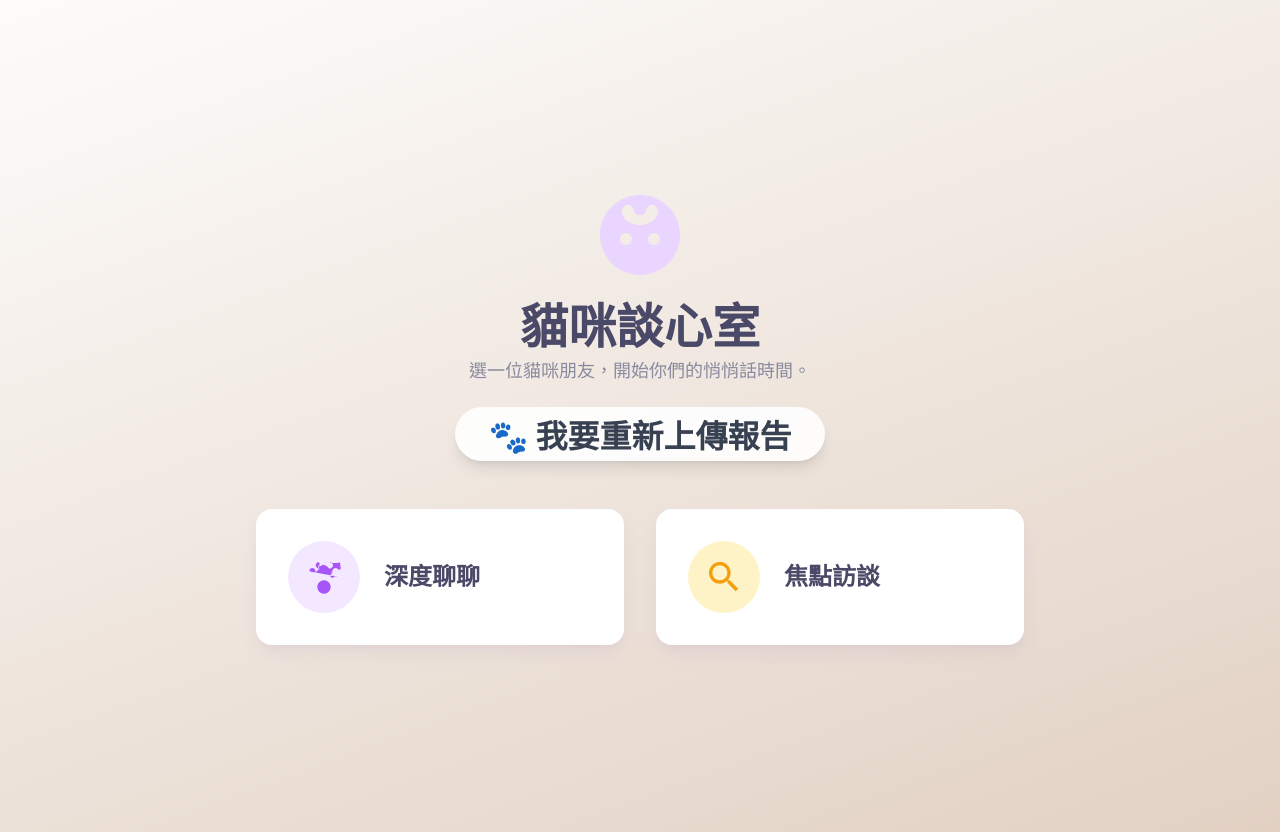
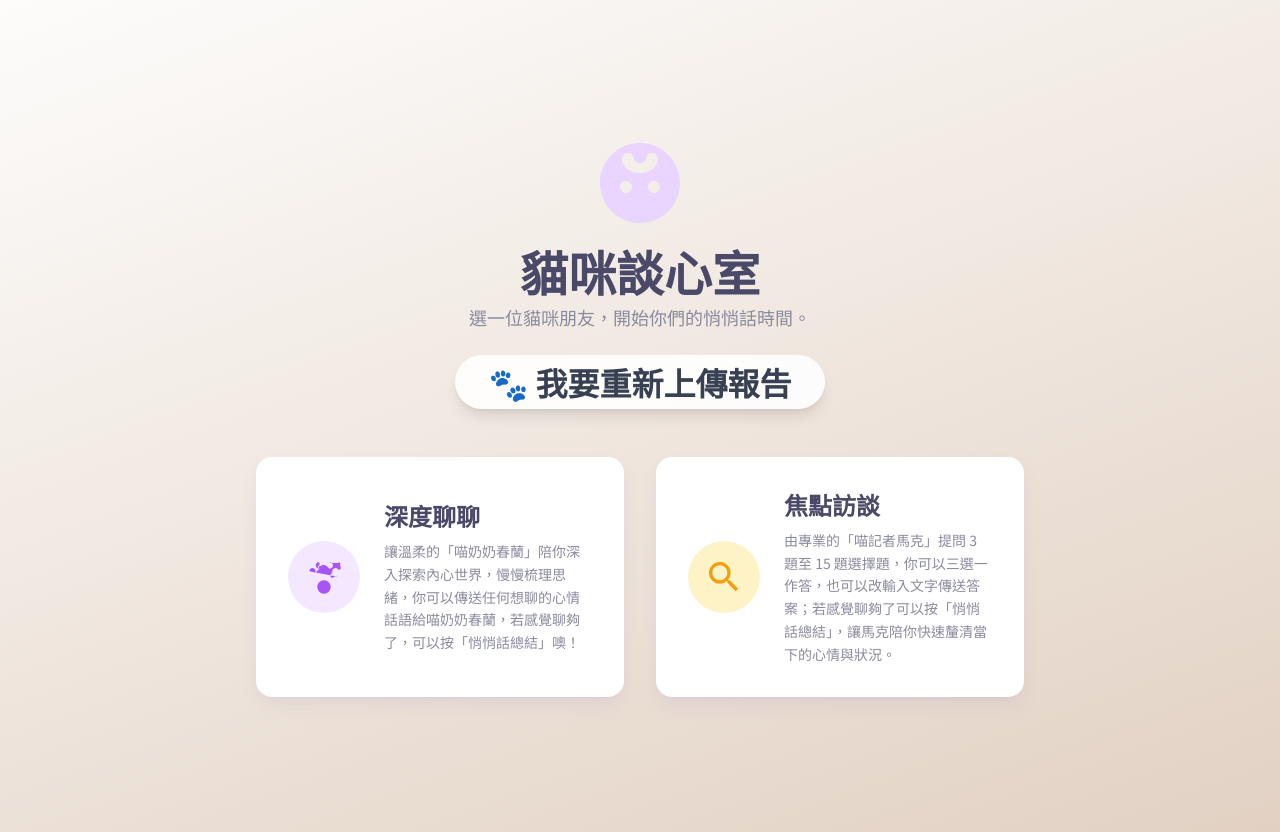
Before and after one commit to zerocamerace/meow-for-gcp-1002, a Flask app: template templates/psychology_test.html in a window 1280 px wide. Run offline with Flask 3, Linux system fonts and the light colour scheme; the template is opened without the code that fills it, so the values that code supplies are empty; some libraries are stand-ins or nearby versions.

Commit message:
10/4修改聊天頭貼和動畫+放大字跟輸入框

```diff
--- a/app.py
+++ b/app.py
@@ -1407,5 +1407,19 @@ def generate_card():
 
 if __name__ == "__main__":
     # 若要列印路由表，可在這裡印出（避免 Flask 3 的 before_first_request）
-    # logging.debug("URL Map:\n" + "\n".join([str(r) for r in app.url_map.iter_rules()]))
-    app.run(debug=True)
+    # logging.debug("URL Map: %s", list(app.url_map.iter_rules()))
+    port = int(os.environ.get("FLASK_RUN_PORT", 5001))
+    host = os.environ.get("FLASK_RUN_HOST", "0.0.0.0")
+
+    # === GALING 10/02 ngrok測試用 開始 ===
+    use_ngrok = os.environ.get("USE_NGROK") == "1"
+    if use_ngrok:
+        try:
+            from pyngrok import ngrok
+            public_url = ngrok.connect(port, "http")
+            logging.info("ngrok tunnel started: %s", public_url)
+        except Exception as ngrok_error:
+            logging.error("Failed to start ngrok tunnel: %s", ngrok_error)
+    # === GALING 10/02 ngrok測試用 結束 ===
+
+    app.run(host=host, port=port, debug=True)
--- a/templates/psychology_test.html
+++ b/templates/psychology_test.html
@@ -121,14 +226,16 @@
                     <div class="bg-purple-100 p-4 rounded-full"><svg class="w-10 h-10 text-purple-500" viewBox="0 0 24 24" fill="currentColor"><path d="M19.78,11.73c-0.39-0.39-1.02-0.39-1.41,0l-0.09,0.09C17.91,12.2,17.5,12.5,17,12.5c-0.46,0-0.86-0.26-1.06-0.64 c-0.33-0.63-0.01-1.41,0.62-1.74l0.16-0.08c-0.12-0.53-0.30-1.04-0.54-1.51c-0.78-1.52-2.02-2.76-3.54-3.54 c-0.47-0.24-0.98-0.42-1.51-0.54l-0.08,0.16c-0.33,0.63-1.11,0.95-1.74,0.62C8.6,7.14,8.34,6.74,8.34,6.27 c0-0.50,0.30-0.91,0.69-1.27l0.09-0.09c0.39-0.39,0.39-1.02,0-1.41c-0.39-0.39-1.02-0.39-1.41,0l-0.09,0.09 C7.20,4,7,4.54,7,5c0,1.10,0.90,2,2,2c0.23,0,0.45-0.04,0.66-0.11L9.50,7.17C8.50,7.50,7.50,8.50,7.17,9.50L6.89,9.34 C6.96,9.13,7,8.90,7,8.67c0-1.10-0.90-2-2-2c-0.46,0-0.99,0.20-1.32,0.53L3.59,7.29C3.20,7.68,3.20,8.31,3.59,8.71z M15.29,3.59 c0.39-0.39,1.02-0.39,1.41,0l0.09,0.09C17.18,4,17.40,4.54,17.40,5c0,1.10-0.90,2-2,2c-0.23,0-0.45-0.04-0.66-0.11L14.50,7.17 c1,0.33,2,1.33,2.33,2.33l0.28-0.16C17.04,9.13,17,8.90,17,8.67c0-1.10,0.90-2,2-2c0.46,0,0.99,0.20,1.32,0.53l0.09,0.09 c0.39,0.39,1.02,0.39,1.41,0c0.39-0.39,0.39-1.02,0-1.41L21.71,3.59C21.32,3.20,20.78,3.20,20.39,3.59z M12,14c-2.21,0-4,1.79-4,4 s1.79,4,4,4s4-1.79,4-4S14.21,14,12,14z"/></svg></div>
                     <div class="flex-1">
                         <h2 class="text-2xl font-bold">深度聊聊</h2>
-                        <p class="text-[var(--text-secondary)] text-sm max-h-0 opacity-0 group-hover:max-h-40 group-hover:opacity-100 overflow-hidden transition-all duration-300 mt-1">讓溫柔的「喵奶奶」陪你深入探索內心世界，慢慢梳理思緒。</p>
+                        <!-- GALING 修改描述位置+新增綽號 10/04 -->
+                        <p class="text-[var(--text-secondary)] text-sm mt-2 leading-relaxed">讓溫柔的「喵奶奶春蘭」陪你深入探索內心世界，慢慢梳理思緒，你可以傳送任何想聊的心情話語給喵奶奶春蘭，若感覺聊夠了，可以按「悄悄話總結」噢！</p>
                     </div>
                 </button>
                 <button onclick="selectMode('quick-qa')" class="group bg-[var(--bg-secondary)] p-8 rounded-2xl custom-shadow-lg hover:shadow-2xl hover:-translate-y-1.5 transition-all text-left flex items-center gap-6">
                     <div class="bg-amber-100 p-4 rounded-full"><svg class="w-10 h-10 text-amber-500" viewBox="0 0 24 24" fill="currentColor"><path d="M15.5,14h-0.79l-0.28-0.27c1.2-1.4,1.82-3.31,1.48-5.34c-0.47-2.78-2.79-5-5.59-5.34c-4.23-0.52-7.79,3.04-7.27,7.27 c0.34,2.8,2.56,5.12,5.34,5.59c2.03,0.34,3.94-0.28,5.34-1.48L14,14.47V15.5l5,5l1.5-1.5L15.5,14z M9.5,14C7.01,14,5,11.99,5,9.5 C5,7.01,7.01,5,9.5,5S14,7.01,14,9.5C14,11.99,11.99,14,9.5,14z"/></svg></div>
                     <div class="flex-1">
                         <h2 class="text-2xl font-bold">焦點訪談</h2>
-                        <p class="text-[var(--text-secondary)] text-sm max-h-0 opacity-0 group-hover:max-h-40 group-hover:opacity-100 overflow-hidden transition-all duration-300 mt-1">由專業的「喵記者」引導，快速釐清當下的心情與狀況。</p>
+                        <!-- GALING 修改描述位置+新增綽號 10/04 -->
+                        <p class="text-[var(--text-secondary)] text-sm mt-2 leading-relaxed">由專業的「喵記者馬克」提問 3 題至 15 題選擇題，你可以三選一作答，也可以改輸入文字傳送答案；若感覺聊夠了可以按「悄悄話總結」，讓馬克陪你快速釐清當下的心情與狀況。</p>
                     </div>
                 </button>
             </div>
@@ -141,7 +248,7 @@
                     <svg xmlns="http://www.w3.org/2000/svg" width="24" height="24" viewBox="0 0 24 24" fill="none" stroke="currentColor" stroke-width="2" stroke-linecap="round" stroke-linejoin="round"><path d="M19 12H5M12 19l-7-7 7-7"/></svg>
                 </button>
                 <div class="flex-grow">
-                    <h1 id="dashboard-title" class="text-xl font-bold text-slate-700">與 喵奶奶 深度聊聊</h1>
+                    <h1 id="dashboard-title" class="text-xl font-bold text-slate-700">與 喵奶奶春蘭 深度聊聊</h1>
                     <div id="progress-bar-container" class="w-full bg-gray-200 rounded-full h-1.5 mt-1.5">
                         <div id="progress-bar-fill" class="bg-[var(--accent-primary)] h-1.5 rounded-full transition-all duration-500" style="width: 0%"></div>
                     </div>
@@ -157,10 +264,13 @@
                         <!-- Quick replies will be injected here -->
                     </div>
                     <div class="p-4 border-t border-gray-100">
-                        <div class="flex items-center gap-3">
-                            <textarea id="message-input" rows="1" class="w-full p-3 border-gray-200 border rounded-lg focus:outline-none focus:ring-2 focus:ring-[var(--accent-primary)] transition-all" placeholder="說點什麼吧... (Ctrl+Enter 送出)"></textarea>
-                            <button onclick="sendMessage()" class="bg-[var(--accent-primary)] text-white p-3 rounded-lg hover:bg-[var(--accent-primary-hover)] transition-all disabled:bg-gray-400 disabled:cursor-not-allowed" id="send-button">
-                                <svg class="w-6 h-6" viewBox="0 0 24 24" fill="currentColor"><path d="M12 2C6.48 2 2 6.48 2 12s4.48 10 10 10 10-4.48 10-10S17.52 2 12 2zm3.5 12.5c-.83 0-1.5-.67-1.5-1.5s.67-1.5 1.5-1.5 1.5.67 1.5 1.5-.67 1.5-1.5 1.5zm-7 0c-.83 0-1.5-.67-1.5-1.5s.67-1.5 1.5-1.5 1.5.67 1.5 1.5-.67 1.5-1.5 1.5z"/></svg>
+                        <!-- GALING 10/02 對話框尺寸調大 -->
+                        <div class="flex items-center gap-3 chat-input-wrapper w-full">
+                            <!-- 10/02Galing修改 自動偵測裝置 電腦/筆電Ctrl+Enter送出 -->
+                            <textarea id="message-input" rows="1" class="w-full p-3 border-gray-200 border rounded-lg focus:outline-none focus:ring-2 focus:ring-[var(--accent-primary)] transition-all" placeholder="說點什麼吧... 按右邊按鈕送出訊息"></textarea>
+                            <!-- GALING 10/03 貓爪按鈕動畫 -->
+                            <button onclick="sendMessage()" class="paw-button" id="send-button" type="button" aria-label="送出訊息">
+                                <span id="send-icon" class="send-icon paw">🐾</span>
                             </button>
                         </div>
                     </div>
@@ -221,6 +331,7 @@
         const chatHistory = document.getElementById('chat-history');
         const messageInput = document.getElementById('message-input');
         const sendButton = document.getElementById('send-button');
+        const sendIcon = document.getElementById('send-icon');
         const quickRepliesContainer = document.getElementById('quick-replies-container');
         const reportSummary = document.getElementById('report-summary');
         const confirmModal = document.getElementById('confirm-modal');
@@ -248,9 +359,53 @@
             'deep-chat': ["奶奶正在為你泡一杯熱茶...", "讓我想想... 哎呀，毛線球滾到哪去了？", "別急，溫暖的話語需要慢慢醞釀。"],
             'quick-qa': ["稿子正在快速編輯中！", "獨家消息！你的心情頭條即將發布！", "正在確認消息來源，請稍候..."]
         };
+        const PAW_STAMP_DURATION = 600; // GALING 10/04 發送按鈕動畫時間 (ms)
+
+        const GRANDMA_PULSE_DURATION = 800; // GALING 10/03 喵奶奶脈衝動畫時間 (ms)
+
+
+
+
+        // GALING 調整喵奶奶頭像動畫 10/04
+        const grandmaAvatarUrl = "{{ url_for('static', filename='grandma.jpg') }}";
+        const reportAvatarUrl = "{{ url_for('static', filename='reporter.jpg') }}";
+
+
+        // 10/02Galing修改 自動偵測裝置 電腦/筆電Ctrl+Enter送出
+        const DESKTOP_PLACEHOLDER_MESSAGE = "說點什麼吧... (Ctrl+Enter 送出)";
+        const MOBILE_PLACEHOLDER_MESSAGE = "說點什麼吧... 按右邊按鈕送出訊息";
+        let isDesktopDevice = false;
+        let resolvedPlaceholderText = MOBILE_PLACEHOLDER_MESSAGE;
+
+        // 10/02Galing修改 自動偵測裝置 電腦/筆電Ctrl+Enter送出
+        function detectDesktopDevice() {
+            try {
+                if (window.matchMedia && window.matchMedia("(pointer: fine)").matches && (!navigator.maxTouchPoints || navigator.maxTouchPoints <= 1)) {
+                    return true;
+                }
+                if (navigator.maxTouchPoints && navigator.maxTouchPoints > 1) {
+                    return false;
+                }
+                const ua = (navigator.userAgent || "").toLowerCase();
+                if (/(android|iphone|ipad|mobile|tablet)/i.test(ua)) {
+                    return false;
+                }
+                if (/(windows|macintosh|linux|x11)/i.test(ua)) {
+                    return true;
+                }
+            } catch (error) {
+                console.warn("Device detection failed", error);
+            }
+            return false;
+        }
 
         // --- Initialization ---
         document.addEventListener('DOMContentLoaded', () => {
+            // 10/02Galing修改 自動偵測裝置 電腦/筆電Ctrl+Enter送出
+            isDesktopDevice = detectDesktopDevice();
+            resolvedPlaceholderText = isDesktopDevice ? DESKTOP_PLACEHOLDER_MESSAGE : MOBILE_PLACEHOLDER_MESSAGE;
+            messageInput.placeholder = resolvedPlaceholderText;
+
             messageInput.addEventListener('keydown', (e) => {
                 if (e.key === 'Enter' && (e.metaKey || e.ctrlKey)) {
                     e.preventDefault();
@@ -284,8 +439,22 @@
         function selectMode(mode) {
             appState.mode = mode;
             resetState();
+            appState.qaQuestionCount = 0;
+            appState.isMaxQaReached = false;
+            appState.hasShownMaxQaReminder = false;
 
-            dashboardTitle.textContent = mode === 'deep-chat' ? '與 喵奶奶 深度聊聊' : '與 喵記者 焦點訪談';
+            dashboardTitle.textContent = mode === 'deep-chat' ? '與 喵奶奶春蘭 深度聊聊' : '與 喵記者馬克 焦點訪談';
+            if (sendIcon) {
+                if (mode === 'deep-chat') {
+                    sendIcon.textContent = '🐾';
+                    sendIcon.classList.remove('mic');
+                    sendIcon.classList.add('paw');
+                } else {
+                    sendIcon.textContent = '🎙️';
+                    sendIcon.classList.remove('paw');
+                    sendIcon.classList.add('mic');
+                }
+            }
 
             selectionView.classList.add('opacity-0', 'scale-95');
             setTimeout(() => {
@@ -394,9 +563,17 @@
         function resetUI() {
             chatHistory.innerHTML = '';
             messageInput.value = '';
+            // 10/02Galing修改 自動偵測裝置 電腦/筆電Ctrl+Enter送出
+            messageInput.placeholder = resolvedPlaceholderText;
             quickRepliesContainer.innerHTML = '';
             reportSummary.textContent = '完成對話後，這裡會出現一份暖心總結。';
             updateProgressBar(0);
+
+            if (sendIcon) {
+                sendIcon.textContent = '🐾';
+                sendIcon.classList.remove('mic');
+                sendIcon.classList.add('paw');
+            }
 
             // 移除生成貓咪圖卡按鈕
             const existingButton = document.getElementById('generate-card-button');
@@ -417,7 +594,7 @@
 
             if (appState.mode === 'quick-qa') {
                 const initialModelMessage = {
-                    nextPrompt: "你好！我是喵記者，對什麼事感到好奇呢？我們來聊聊吧！",
+                    nextPrompt: "你好！我是喵記者馬克，對什麼事感到好奇呢？我們來聊聊吧！",
                     quickReplies: ["工作", "健康", "人際關係"],
                 };
                 addMessage('gemini', initialModelMessage.nextPrompt);
@@ -425,14 +602,19 @@
                 appState.conversationHistory.push({ role: 'model', parts: [{ text: JSON.stringify(initialModelMessage) }] });
 
             } else {
-                 addMessage('gemini', "孩子，你好啊。我是喵奶奶，心裡有什麼事，都可以跟我慢慢說。");
-                 appState.conversationHistory.push({ role: 'model', parts: [{ text: JSON.stringify({nextPrompt: "孩子，你好啊。我是喵奶奶，心裡有什麼事，都可以跟我慢慢說。"}) }] });
+                 addMessage('gemini', "孩子，你好啊。我是喵奶奶春蘭，心裡有什麼事，都可以跟我慢慢說。");
+                 appState.conversationHistory.push({ role: 'model', parts: [{ text: JSON.stringify({nextPrompt: "孩子，你好啊。我是喵奶奶春蘭，心裡有什麼事，都可以跟我慢慢說。"}) }] });
             }
         }
 
         async function sendMessage(quickReplyText = null) {
             const text = quickReplyText || messageInput.value.trim();
             if (!text || appState.isLoading) return;
+
+            sendButton.classList.add('is-sending');
+            setTimeout(() => {
+                sendButton.classList.remove('is-sending');
+            }, PAW_STAMP_DURATION);
 
             addMessage('user', text);
             messageInput.value = '';
@@ -794,38 +977,66 @@
             const messageWrapper = document.createElement('div');
             messageWrapper.className = `flex items-end gap-2 max-w-[85%] chat-bubble ${sender === 'user' ? 'self-end flex-row-reverse' : 'self-start'}`;
 
-            const icon = document.createElement('div');
-            icon.className = 'w-8 h-8 rounded-full flex-shrink-0';
-
             const bubble = document.createElement('div');
             bubble.className = `p-3 rounded-2xl`;
+            bubble.classList.add('chat-message');
+
+            let avatarElement = null;
 
             if (sender === 'user') {
-                icon.classList.add('bg-gray-200');
-                icon.innerHTML = `<svg class="w-full h-full text-gray-500 p-1.5" viewBox="0 0 24 24" fill="currentColor"><path d="M12 12c2.21 0 4-1.79 4-4s-1.79-4-4-4-4 1.79-4 4 1.79 4 4 4zm0 2c-2.67 0-8 1.34-8 4v2h16v-2c0-2.66-5.33-4-8-4z"/></svg>`;
+                const userIcon = document.createElement('div');
+                userIcon.className = 'w-8 h-8 rounded-full flex-shrink-0 bg-gray-200';
+                userIcon.innerHTML = `<svg class="w-full h-full text-gray-500 p-1.5" viewBox="0 0 24 24" fill="currentColor"><path d="M12 12c2.21 0 4-1.79 4-4s-1.79-4-4-4-4 1.79-4 4 1.79 4 4 4zm0 2c-2.67 0-8 1.34-8 4v2h16v-2c0-2.66-5.33-4-8-4z"/></svg>`;
                 bubble.classList.add('bg-[var(--user-bubble)]', 'text-[var(--text-primary)]', 'rounded-br-none');
                 bubble.textContent = text;
-            } else { // gemini
-                icon.classList.add(appState.mode === 'deep-chat' ? 'bg-purple-100' : 'bg-amber-100');
-                const catIcon = appState.mode === 'deep-chat' ?
-                    `<svg class="w-full h-full text-purple-500 p-1" viewBox="0 0 24 24" fill="currentColor"><path d="M19.78,11.73c-0.39-0.39-1.02-0.39-1.41,0l-0.09,0.09C17.91,12.2,17.5,12.5,17,12.5c-0.46,0-0.86-0.26-1.06-0.64 c-0.33-0.63-0.01-1.41,0.62-1.74l0.16-0.08c-0.12-0.53-0.30-1.04-0.54-1.51c-0.78-1.52-2.02-2.76-3.54-3.54 c-0.47-0.24-0.98-0.42-1.51-0.54l-0.08,0.16c-0.33,0.63-1.11,0.95-1.74,0.62C8.6,7.14,8.34,6.74,8.34,6.27 c0-0.50,0.30-0.91,0.69-1.27l0.09-0.09c0.39-0.39,0.39-1.02,0-1.41c-0.39-0.39-1.02-0.39-1.41,0l-0.09,0.09 C7.20,4,7,4.54,7,5c0,1.10,0.90,2,2,2c0.23,0,0.45-0.04,0.66-0.11L9.50,7.17C8.50,7.50,7.50,8.50,7.17,9.50L6.89,9.34 C6.96,9.13,7,8.90,7,8.67c0-1.10-0.90-2-2-2c-0.46,0-0.99,0.20-1.32,0.53L3.59,7.29C3.20,7.68,3.20,8.31,3.59,8.71z M15.29,3.59 c0.39-0.39,1.02-0.39,1.41,0l0.09,0.09C17.18,4,17.40,4.54,17.40,5c0,1.10-0.90,2-2,2c-0.23,0-0.45-0.04-0.66-0.11L14.50,7.17 c1,0.33,2,1.33,2.33,2.33l0.28-0.16C17.04,9.13,17,8.90,17,8.67c0-1.10,0.90-2,2-2c0.46,0,0.99,0.20,1.32,0.53l0.09,0.09 c0.39,0.39,1.02,0.39,1.41,0c0.39-0.39,0.39-1.02,0-1.41L21.71,3.59C21.32,3.20,20.78,3.20,20.39,3.59z M12,14c-2.21,0-4,1.79-4,4 s1.79,4,4,4s4-1.79,4-4S14.21,14,12,14z"/></svg>` :
-                    `<svg class="w-full h-full text-amber-500 p-1" viewBox="0 0 24 24" fill="currentColor"><path d="M15.5,14h-0.79l-0.28-0.27c1.2-1.4,1.82-3.31,1.48-5.34c-0.47-2.78-2.79-5-5.59-5.34c-4.23-0.52-7.79,3.04-7.27,7.27 c0.34,2.8,2.56,5.12,5.34,5.59c2.03,0.34,3.94-0.28,5.34-1.48L14,14.47V15.5l5,5l1.5-1.5L15.5,14z M9.5,14C7.01,14,5,11.99,5,9.5 C5,7.01,7.01,5,9.5,5S14,7.01,14,9.5C14,11.99,11.99,14,9.5,14z"/></svg>`;
-                icon.innerHTML = catIcon;
+                avatarElement = userIcon;
+            } else { // model
                 bubble.classList.add('bg-[var(--gemini-bubble)]', 'text-[var(--text-primary)]', 'rounded-bl-none', 'border', 'border-gray-100');
                 bubble.textContent = text;
+
+                if (appState.mode === 'deep-chat') {
+                    // GALING 調整喵奶奶頭像動畫 10/04
+                    const grandmaImg = document.createElement('img');
+                    grandmaImg.src = grandmaAvatarUrl;
+                    grandmaImg.alt = '喵奶奶春蘭';
+                    grandmaImg.className = 'grandma-avatar';
+                    avatarElement = grandmaImg;
+                } else {
+                    // GALING 脈衝動畫 10-04 喵記者馬克頭像
+                    const reporterImg = document.createElement('img');
+                    reporterImg.src = reportAvatarUrl;
+                    reporterImg.alt = '喵記者馬克';
+                    reporterImg.className = 'reporter-avatar';
+                    avatarElement = reporterImg;
+                }
             }
 
-            messageWrapper.appendChild(icon);
+            if (avatarElement) {
+                messageWrapper.appendChild(avatarElement);
+            }
+
             messageWrapper.appendChild(bubble);
             chatHistory.appendChild(messageWrapper);
             chatHistory.scrollTop = chatHistory.scrollHeight;
+
+            if (sender !== 'user' && avatarElement) {
+                const shouldPulse = (appState.mode === 'deep-chat' && avatarElement.classList.contains('grandma-avatar')) ||
+                    (appState.mode === 'quick-qa' && avatarElement.classList.contains('reporter-avatar'));
+                if (shouldPulse) {
+                    // GALING 脈衝動畫 10-04
+                    triggerAvatarPulse(avatarElement);
+                }
+            }
         }
 
-        function setLoading(isLoading, customMessage = null) {
+
+function setLoading(isLoading, customMessage = null) {
             appState.isLoading = isLoading;
             sendButton.disabled = isLoading;
             messageInput.disabled = isLoading;
-            messageInput.placeholder = isLoading ? "貓咪正在思考中..." : "說點什麼吧... (Ctrl+Enter 送出)";
+            // 10/02Galing修改 自動偵測裝置 電腦/筆電Ctrl+Enter送出
+            const nextPlaceholder = isLoading ? "貓咪正在思考中..." : resolvedPlaceholderText;
+            messageInput.placeholder = nextPlaceholder;
 
             const existingLoader = document.getElementById('loading-indicator');
             if (existingLoader) {
@@ -837,29 +1048,50 @@
                 messageWrapper.id = 'loading-indicator';
                 messageWrapper.className = 'flex items-center gap-3 self-start chat-bubble';
 
-                const icon = document.createElement('div');
-                icon.className = `w-8 h-8 rounded-full flex-shrink-0 ${appState.mode === 'deep-chat' ? 'bg-purple-100' : 'bg-amber-100'}`;
-                const catIcon = appState.mode === 'deep-chat' ?
-                    `<svg class="w-full h-full text-purple-500 p-1" viewBox="0 0 24 24" fill="currentColor"><path d="M19.78,11.73c-0.39-0.39-1.02-0.39-1.41,0l-0.09,0.09C17.91,12.2,17.5,12.5,17,12.5c-0.46,0-0.86-0.26-1.06-0.64 c-0.33-0.63-0.01-1.41,0.62-1.74l0.16-0.08c-0.12-0.53-0.30-1.04-0.54-1.51c-0.78-1.52-2.02-2.76-3.54-3.54 c-0.47-0.24-0.98-0.42-1.51-0.54l-0.08,0.16c-0.33,0.63-1.11,0.95-1.74,0.62C8.6,7.14,8.34,6.74,8.34,6.27 c0-0.50,0.30-0.91,0.69-1.27l0.09-0.09c0.39-0.39,0.39-1.02,0-1.41c-0.39-0.39-1.02-0.39-1.41,0l-0.09,0.09 C7.20,4,7,4.54,7,5c0,1.10,0.90,2,2,2c0.23,0,0.45-0.04,0.66-0.11L9.50,7.17C8.50,7.50,7.50,8.50,7.17,9.50L6.89,9.34 C6.96,9.13,7,8.90,7,8.67c0-1.10-0.90-2-2-2c-0.46,0-0.99,0.20-1.32,0.53L3.59,7.29C3.20,7.68,3.20,8.31,3.59,8.71z M15.29,3.59 c0.39-0.39,1.02-0.39,1.41,0l0.09,0.09C17.18,4,17.40,4.54,17.40,5c0,1.10-0.90,2-2,2c-0.23,0-0.45-0.04-0.66-0.11L14.50,7.17 c1,0.33,2,1.33,2.33,2.33l0.28-0.16C17.04,9.13,17,8.90,17,8.67c0-1.10,0.90-2,2-2c0.46,0,0.99,0.20,1.32,0.53l0.09,0.09 c0.39,0.39,1.02,0.39,1.41,0c0.39-0.39,0.39-1.02,0-1.41L21.71,3.59C21.32,3.20,20.78,3.20,20.39,3.59z M12,14c-2.21,0-4,1.79-4,4 s1.79,4,4,4s4-1.79,4-4S14.21,14,12,14z"/></svg>` :
-                    `<svg class="w-full h-full text-amber-500 p-1" viewBox="0 0 24 24" fill="currentColor"><path d="M15.5,14h-0.79l-0.28-0.27c1.2-1.4,1.82-3.31,1.48-5.34c-0.47-2.78-2.79-5-5.59-5.34c-4.23-0.52-7.79,3.04-7.27,7.27 c0.34,2.8,2.56,5.12,5.34,5.59c2.03,0.34,3.94-0.28,5.34-1.48L14,14.47V15.5l5,5l1.5-1.5L15.5,14z M9.5,14C7.01,14,5,11.99,5,9.5 C5,7.01,7.01,5,9.5,5S14,7.01,14,9.5C14,11.99,11.99,14,9.5,14z"/></svg>`;
-                icon.innerHTML = catIcon;
+                let loaderAvatar = null;
+                if (appState.mode === 'deep-chat') {
+                    // GALING 調整喵奶奶頭像動畫 10/04
+                    const grandmaImg = document.createElement('img');
+                    grandmaImg.src = grandmaAvatarUrl;
+                    grandmaImg.alt = '喵奶奶春蘭';
+                    grandmaImg.className = 'grandma-avatar';
+                    loaderAvatar = grandmaImg;
+                } else {
+                    // GALING 脈衝動畫 10-04 喵記者馬克頭像
+                    const reporterImg = document.createElement('img');
+                    reporterImg.src = reportAvatarUrl;
+                    reporterImg.alt = '喵記者馬克';
+                    reporterImg.className = 'reporter-avatar';
+                    loaderAvatar = reporterImg;
+                }
 
                 const bubble = document.createElement('div');
                 bubble.className = 'p-3 rounded-2xl bg-[var(--gemini-bubble)] border border-gray-100 flex items-center gap-3';
                 const dots = document.createElement('div');
                 dots.className = 'dot-flashing';
                 const loadingText = document.createElement('span');
-                loadingText.className = 'text-sm text-[var(--text-secondary)] italic';
-                const messages = loadingMessages[appState.mode] || ["請稍候..."];
+                loadingText.className = 'text-sm text-[var(--text-secondary)] italic chat-message';
+                const messages = loadingMessages[appState.mode] || ['請稍候...'];
                 loadingText.textContent = customMessage || messages[Math.floor(Math.random() * messages.length)];
 
                 bubble.appendChild(dots);
                 bubble.appendChild(loadingText);
-                messageWrapper.appendChild(icon);
+                if (loaderAvatar) {
+                    messageWrapper.appendChild(loaderAvatar);
+                }
                 messageWrapper.appendChild(bubble);
                 chatHistory.appendChild(messageWrapper);
                 chatHistory.scrollTop = chatHistory.scrollHeight;
             }
+        }
+
+                // GALING 脈衝動畫 10-04
+        function triggerAvatarPulse(avatarElement) {
+            if (!avatarElement) return;
+            avatarElement.classList.add('is-speaking');
+            setTimeout(() => {
+                avatarElement.classList.remove('is-speaking');
+            }, GRANDMA_PULSE_DURATION);
         }
 
         function renderQuickReplies(replies) {
```
Also changed, not shown: other parts of templates/psychology_test.html (+106 -0 lines), static/grandma.jpg (added), static/reporter.jpg (added).
